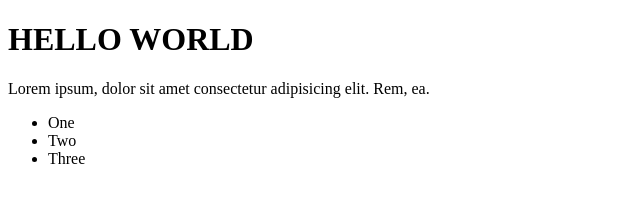
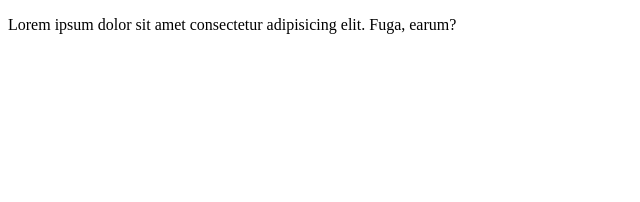
Before and after one commit to sabokk/Tutorial-2, a plain HTML site: page index.html in a window 1280 px wide. Shown: the whole page, without its empty margins (0-640 px from the left). Drawn offline with Linux system fonts and the light colour scheme.

Commit message:
Gordon-shop

```diff
--- a/index.html
+++ b/index.html
@@ -2,18 +2,10 @@
 <html lang="en">
   <head>
     <meta charset="UTF-8" />
-    <meta name="viewport" content="width=device-width, initial-scale=1.0" />
-    <title>Document</title>
+    <meta name="discription" content="Shop" />
+    <title>Gordon-shop</title>
   </head>
   <body>
-    <h1>HELLO WORLD</h1>
-    <div>
-      <p>Lorem ipsum, dolor sit amet consectetur adipisicing elit. Rem, ea.</p>
-      <ul>
-        <li>One</li>
-        <li>Two</li>
-        <li>Three</li>
-      </ul>
-    </div>
+    <p>Lorem ipsum dolor sit amet consectetur adipisicing elit. Fuga, earum?</p>
   </body>
 </html>
```
